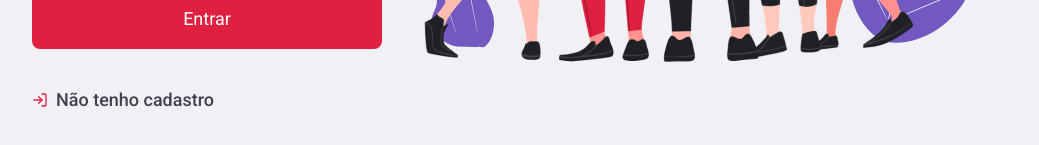
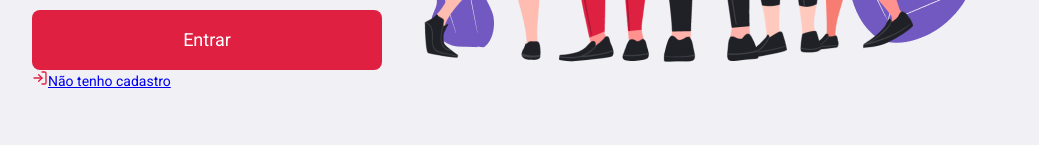
Before and after one commit to thamirisbalbi/omnistack-frontend-react, a React (Create React App) app: page / in a window 1280 px wide. Shown: the part 625-770 px from the top of the page, without its empty margins (120-1159 px from the left). Built offline with nearby package versions, Linux system fonts and the light colour scheme.

Commit message:
Remove login-container de styles.css

```diff
--- a/src/pages/login/styles.css
+++ b/src/pages/login/styles.css
@@ -24,22 +24,3 @@
     font-size: 32px;
     margin-bottom: 32px;
 }
-
-.login-container section.form form a {
-    display: flex;
-    align-items: center; /*deixa a parte "não tenho cadastro" alinhado para o centro*/
-    margin-top: 40px;
-    color: #41414d;
-    font-size: 18px;
-    text-decoration: none;
-    font-weight: 500;
-    transition: opacity 0.2s; /*duração da transição */
-}
-
-.login-container section.form form a svg {
-    margin-right: 8px;
-}
-
-.login-container section.form form a:hover {
-    opacity: 0.8; /* transição*/
-}
```
